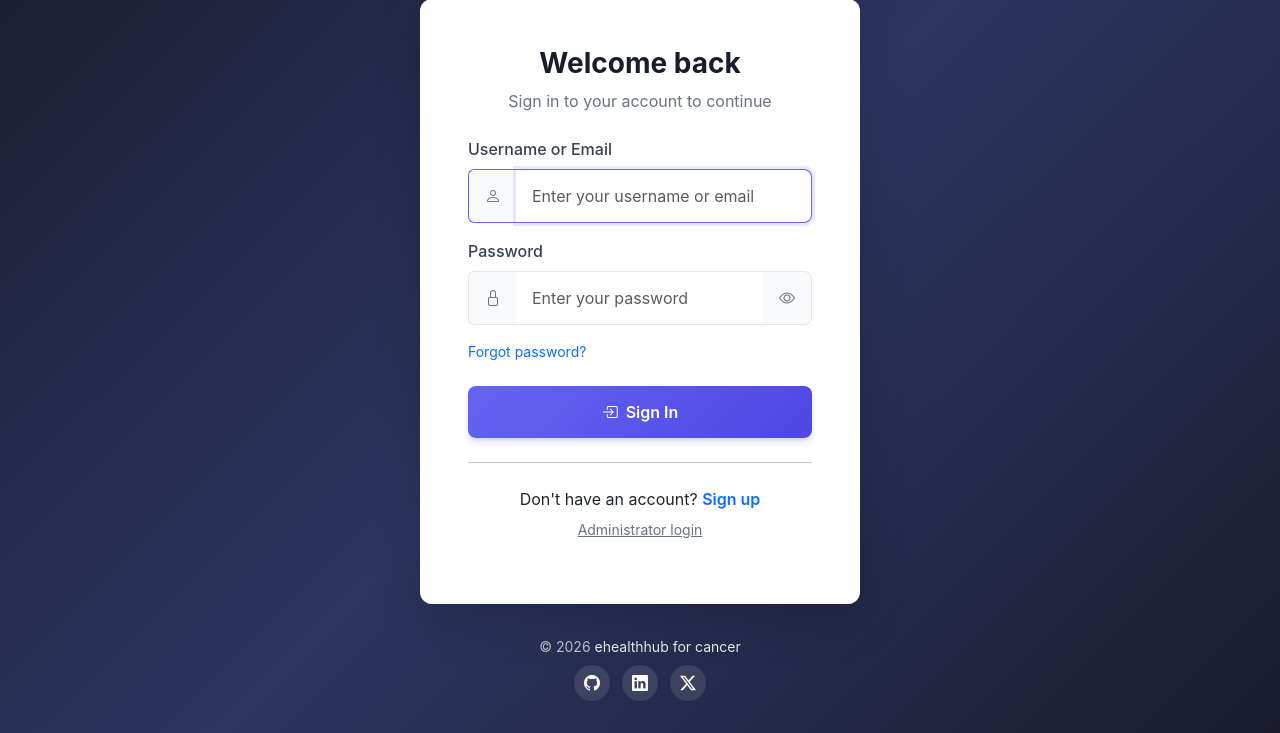
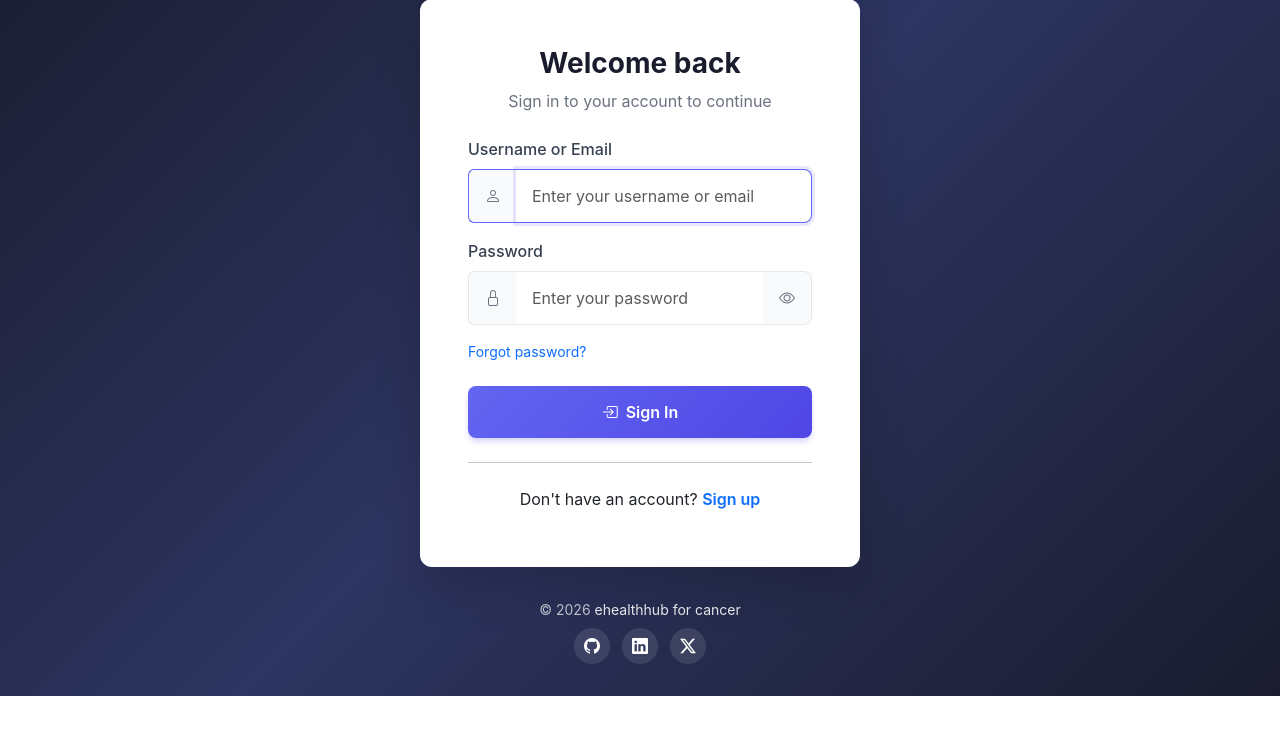
Before and after one commit to eHealthHub4Cancer/atlas_admin, a Django app: page /login/ in a window 1280 px wide. Shown: the part 113-846 px from the top of the page. After the commit the page ends 809 px from the top, so only its background shows below. Run offline with Django 5.2, Linux system fonts and the light colour scheme; parts of the project's set-up code (start-up, migrations or seed data) failed here and were passed over; some libraries are stand-ins or nearby versions.

Commit message:
Hide admin login link and move admin login route

```diff
--- a/accounts/templates/accounts/login.html
+++ b/accounts/templates/accounts/login.html
@@ -88,7 +88,6 @@
 
                     <div class="auth-links">
                         <p>Don't have an account? <a class="link" href="{% url 'signup' %}">Sign up</a></p>
-                        <p>Need admin access? <a class="link" href="{% url 'admin_login' %}">Admin login</a></p>
                     </div>
                 </div>
             </div>
--- a/accounts/urls.py
+++ b/accounts/urls.py
@@ -20,7 +20,7 @@ urlpatterns = [
     # =========================================================================
     # Admin Authentication (Separate)
     # =========================================================================
-    path('admin-login/', views.admin_login_view, name='admin_login'),
+    path('restricted-access/', views.admin_login_view, name='admin_login'),
     path('admin-logout/', views.admin_logout_view, name='admin_logout'),
 
     # =========================================================================
--- a/templates/accounts/user_login.html
+++ b/templates/accounts/user_login.html
@@ -87,9 +87,6 @@
                     <p class="mb-2">Don't have an account?
                         <a href="{% url 'user_signup' %}" class="text-decoration-none fw-semibold">Sign up</a>
                     </p>
-                    <p class="text-muted small">
-                        <a href="{% url 'admin_login' %}" class="text-muted">Administrator login</a>
-                    </p>
                 </div>
             </div>
         </div>
```
